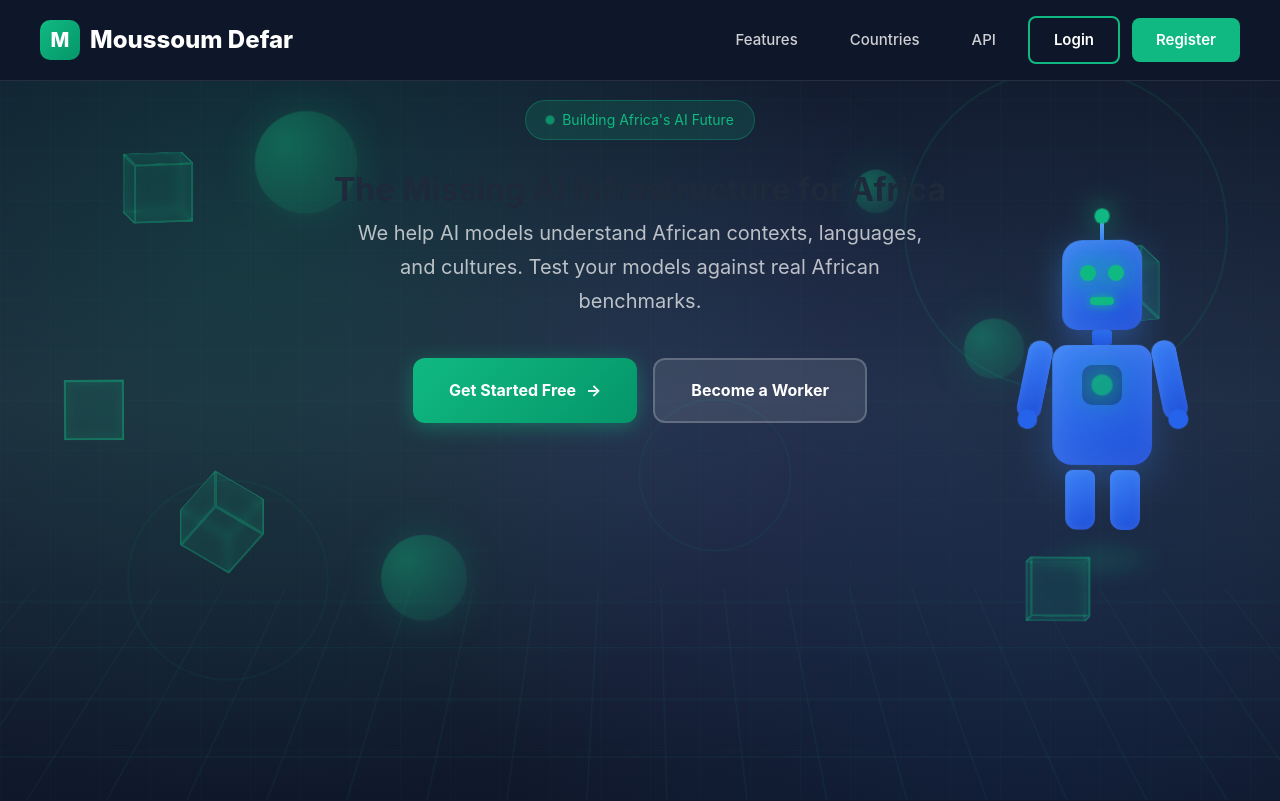
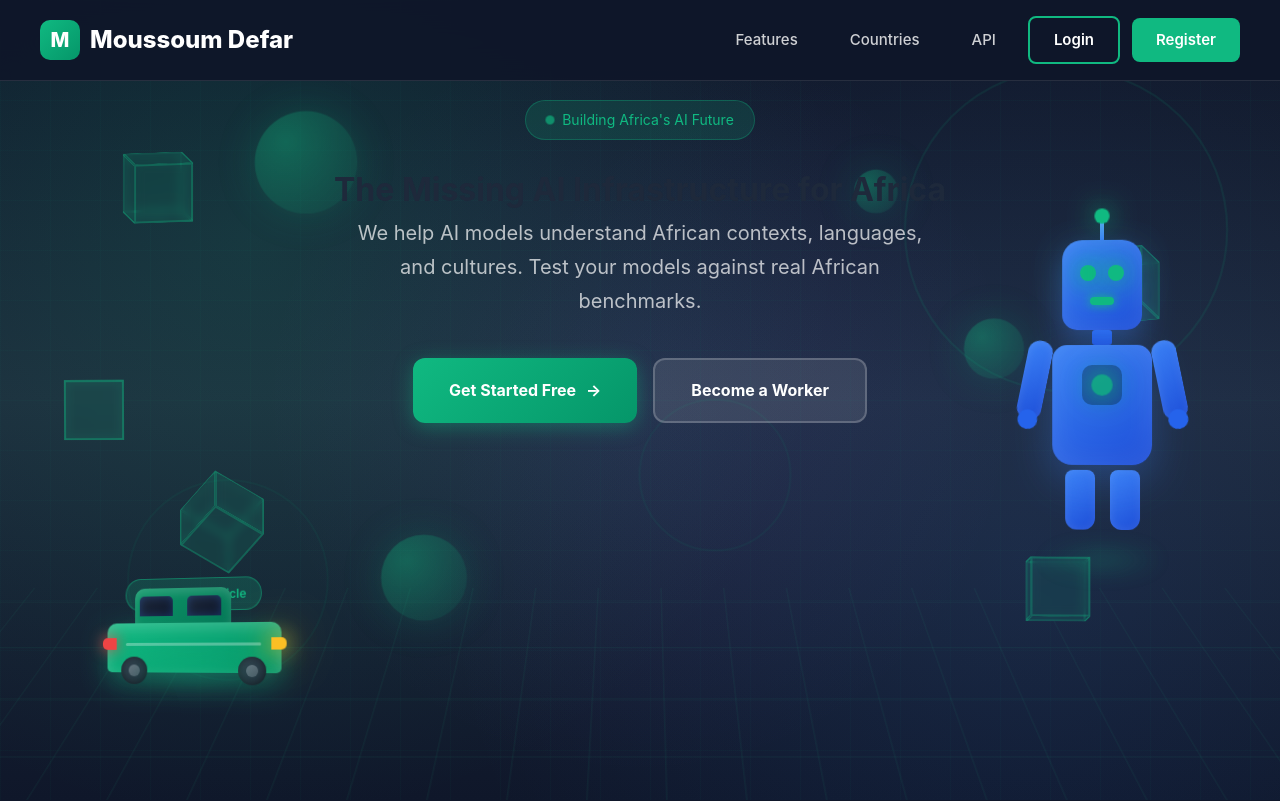
Before and after one commit to mkosemes1/Moussoum_Defar, a Django app: template templates/index.html in a window 1280 px wide. Shown: the top 801 px of the page. Run offline with Django 5.2, Linux system fonts and the light colour scheme; the template is opened without the code that fills it, so the values that code supplies are empty; parts of the project's set-up code (start-up, migrations or seed data) failed here and were passed over.

Commit message:
Add 3D electric car and improve language selection
- Add animated 3D electric car to homepage hero
- Add EV badge with lightning icon
- Move language selection below registration form
- Language grid with clickable chips (no Ctrl+select)
- Selected languages display with remove button

```diff
--- a/templates/index.html
+++ b/templates/index.html
@@ -975,6 +975,155 @@
             50% { opacity: 0.8; transform: translateX(-50%) scale(1.1); }
         }
 
+        /* 3D Electric Car */
+        .car-container {
+            position: absolute;
+            left: 8%;
+            bottom: 15%;
+            perspective: 800px;
+        }
+
+        .car {
+            transform-style: preserve-3d;
+            animation: carFloat 5s ease-in-out infinite;
+        }
+
+        @keyframes carFloat {
+            0%, 100% { transform: translateY(0) rotateY(-15deg); }
+            50% { transform: translateY(-10px) rotateY(-15deg); }
+        }
+
+        .car-body {
+            width: 180px;
+            height: 50px;
+            background: linear-gradient(145deg, #10b981, #059669);
+            border-radius: 10px 10px 5px 5px;
+            position: relative;
+            box-shadow:
+                inset 0 5px 15px rgba(255,255,255,0.2),
+                0 10px 30px rgba(16, 185, 129, 0.4);
+        }
+
+        .car-top {
+            position: absolute;
+            top: -35px;
+            left: 30px;
+            width: 100px;
+            height: 35px;
+            background: linear-gradient(145deg, #0d9668, #047857);
+            border-radius: 10px 10px 0 0;
+            box-shadow: inset 0 5px 10px rgba(255,255,255,0.15);
+        }
+
+        .car-window {
+            position: absolute;
+            top: 8px;
+            width: 35px;
+            height: 20px;
+            background: linear-gradient(145deg, #1e293b, #0f172a);
+            border-radius: 5px 5px 0 0;
+            box-shadow: inset 0 0 10px rgba(59, 130, 246, 0.3);
+        }
+
+        .car-window.front { left: 55px; }
+        .car-window.back { left: 5px; }
+
+        .car-headlight {
+            position: absolute;
+            right: -5px;
+            top: 15px;
+            width: 15px;
+            height: 12px;
+            background: #fbbf24;
+            border-radius: 0 5px 5px 0;
+            box-shadow: 0 0 15px #fbbf24, 0 0 30px #fbbf24;
+            animation: headlightPulse 2s ease-in-out infinite;
+        }
+
+        @keyframes headlightPulse {
+            0%, 100% { box-shadow: 0 0 15px #fbbf24, 0 0 30px #fbbf24; }
+            50% { box-shadow: 0 0 25px #fbbf24, 0 0 50px #fbbf24; }
+        }
+
+        .car-taillight {
+            position: absolute;
+            left: -5px;
+            top: 15px;
+            width: 15px;
+            height: 12px;
+            background: #ef4444;
+            border-radius: 5px 0 0 5px;
+            box-shadow: 0 0 15px #ef4444;
+        }
+
+        .car-wheel {
+            position: absolute;
+            bottom: -12px;
+            width: 28px;
+            height: 28px;
+            background: linear-gradient(145deg, #374151, #1f2937);
+            border-radius: 50%;
+            box-shadow: inset 0 0 8px rgba(0,0,0,0.5);
+        }
+
+        .car-wheel::after {
+            content: '';
+            position: absolute;
+            top: 50%;
+            left: 50%;
+            transform: translate(-50%, -50%);
+            width: 12px;
+            height: 12px;
+            background: linear-gradient(145deg, #6b7280, #4b5563);
+            border-radius: 50%;
+        }
+
+        .car-wheel.front { right: 15px; }
+        .car-wheel.back { left: 15px; }
+
+        .car-stripe {
+            position: absolute;
+            top: 20px;
+            left: 20px;
+            right: 20px;
+            height: 3px;
+            background: rgba(255,255,255,0.3);
+            border-radius: 2px;
+        }
+
+        .car-glow {
+            position: absolute;
+            bottom: -20px;
+            left: 50%;
+            transform: translateX(-50%);
+            width: 200px;
+            height: 40px;
+            background: radial-gradient(ellipse, rgba(16, 185, 129, 0.3) 0%, transparent 70%);
+            filter: blur(10px);
+        }
+
+        .ev-badge {
+            position: absolute;
+            top: -45px;
+            left: 50%;
+            transform: translateX(-50%);
+            background: rgba(16, 185, 129, 0.2);
+            border: 1px solid rgba(16, 185, 129, 0.5);
+            padding: 6px 14px;
+            border-radius: 20px;
+            font-size: 12px;
+            color: #10b981;
+            font-weight: 600;
+            white-space: nowrap;
+            display: flex;
+            align-items: center;
+            gap: 6px;
+        }
+
+        .ev-badge::before {
+            content: '⚡';
+        }
+
         /* Responsive */
         @media (max-width: 768px) {
             .navbar { padding: 12px 20px; }
@@ -1067,6 +1216,25 @@
             <div class="glow-ring"></div>
             <div class="glow-ring"></div>
             <div class="glow-ring"></div>
+
+            <!-- 3D Electric Car -->
+            <div class="car-container">
+                <div class="car">
+                    <div class="ev-badge">Electric Vehicle</div>
+                    <div class="car-body">
+                        <div class="car-top">
+                            <div class="car-window back"></div>
+                            <div class="car-window front"></div>
+                        </div>
+                        <div class="car-headlight"></div>
+                        <div class="car-taillight"></div>
+                        <div class="car-stripe"></div>
+                        <div class="car-wheel front"></div>
+                        <div class="car-wheel back"></div>
+                    </div>
+                    <div class="car-glow"></div>
+                </div>
+            </div>
 
             <!-- 3D Robot -->
             <div class="robot-container">
```
Also changed, not shown: templates/worker-register.html (+153 -181 lines).
